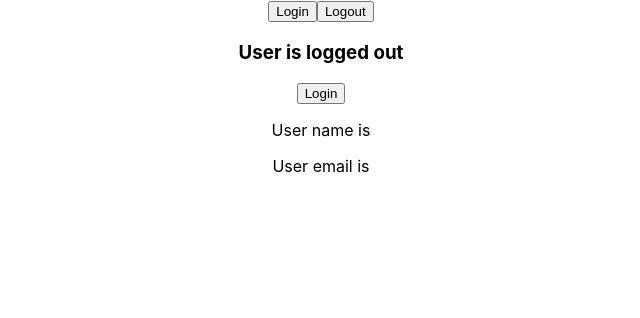
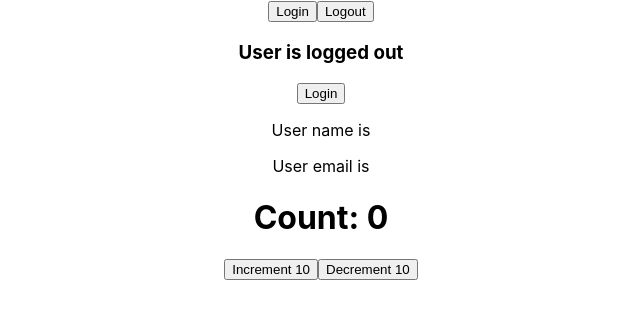
Before and after one commit to sarahaboudalal/one-typescript, a React (Create React App) app: page / in a window 1280 px wide. Shown: the top 318 px of the page, without its empty margins (319-959 px from the left). Built offline with nearby package versions, Linux system fonts and the light colour scheme.

Commit message:
useReducer and typescript

```diff
--- a/src/App.tsx
+++ b/src/App.tsx
@@ -1,4 +1,5 @@
 import './App.css';
+import Counter from './components/state/Counter';
 import LoggedIn from './components/state/LoggedIn';
 import User from './components/state/User';
 
@@ -10,6 +11,7 @@
     <div className="App">
       <LoggedIn />
       <User />
+      <Counter />
     </div>
   );
 }
--- /dev/null
+++ b/src/components/state/Counter.tsx
@@ -0,0 +1,34 @@
+import React, { useReducer } from 'react'
+
+
+const initialState = { count: 0 }
+
+type CounterState = {
+    count: number
+}
+type CounterAction = {
+    type: string
+    payload: number
+}
+
+function reducer(state: CounterState, action: CounterAction) {
+    switch (action.type) {
+        case 'increment':
+            return { count: state.count + action.payload }
+        case 'decrement':
+            return { count: state.count - action.payload }
+        default:
+            return state
+    }
+}
+
+export default function Counter() {
+    const [state, dispatch] = useReducer(reducer, initialState)
+    return (
+        <div>
+            <h1>Count: {state.count}</h1>
+            <button onClick={() => dispatch({ type: 'increment', payload: 10 })}>Increment 10</button>
+            <button onClick={() => dispatch({ type: 'decrement', payload: 10 })}>Decrement 10</button>
+        </div>
+    )
+}
```
